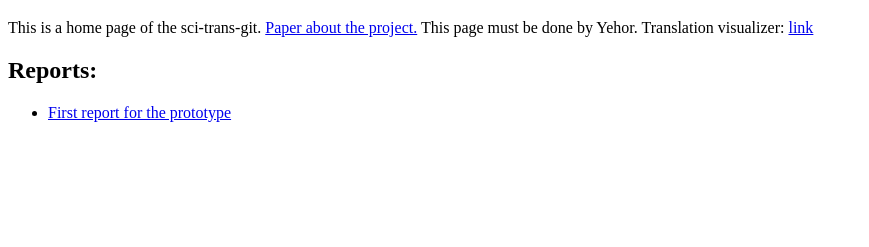
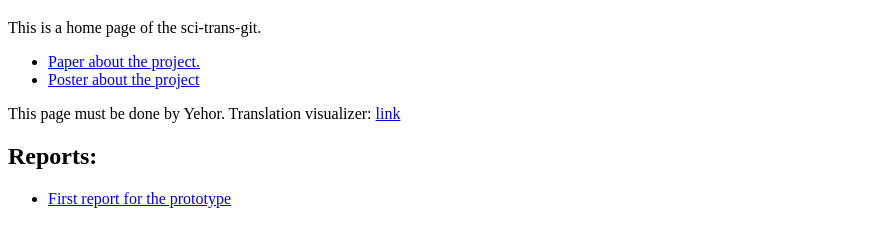
Before and after one commit to DobbiKov/sci-trans-git, a plain HTML site: page docs/index.html in a window 1280 px wide. Shown: the part 61-308 px from the top of the page, without its empty margins (0-869 px from the left). Drawn offline with Linux system fonts and the light colour scheme.

Commit message:
added poster to the index.html

```diff
--- a/docs/index.html
+++ b/docs/index.html
@@ -7,7 +7,14 @@
     </head>
     <body>
         <h1>Sci-trans-git</h1>
-        This is a home page of the sci-trans-git. <a href="https://dobbikov.github.io/sci-trans-git/jdse-paper.pdf" target="_blank">Paper about the project.</a>
+        This is a home page of the sci-trans-git.
+
+        <ul>
+            <li><a href="https://dobbikov.github.io/sci-trans-git/jdse-paper.pdf" target="_blank">Paper about the project.</a></li>
+            <li><a href="https://dobbikov.github.io/sci-trans-git/jdse-poster-yehor-korotenko.pdf" target="_blank">Poster about the project</a></li>
+        </ul>
+
+
 
        This page must be done by Yehor.
 
```
